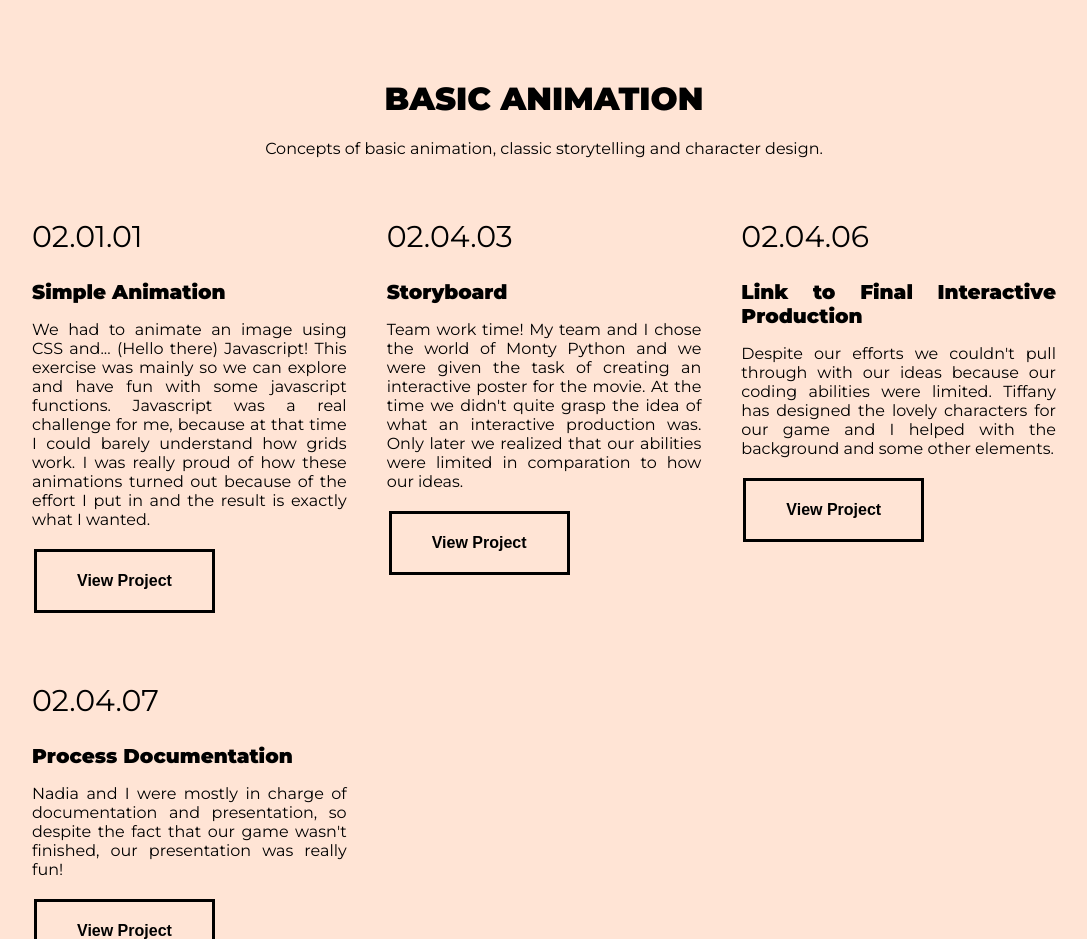
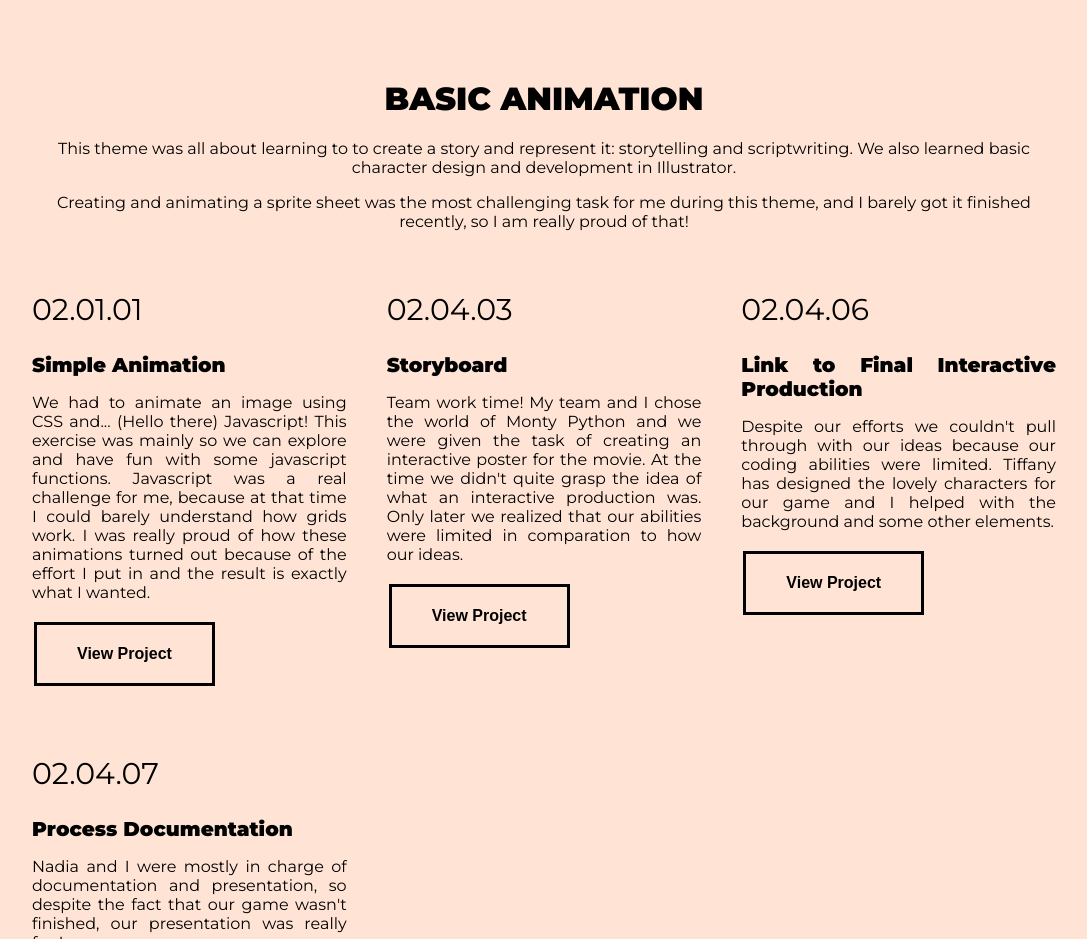
Before and after one commit to georgianadancu/portfolio_1stsemester, a plain HTML site: page portfolio.html in a window 1280 px wide. Shown: the part 1300-2239 px from the top of the page, without its empty margins (96-1183 px from the left). Drawn offline with Linux system fonts and the light colour scheme.

Commit message:
Extra description

```diff
--- a/portfolio.html
+++ b/portfolio.html
@@ -52,7 +52,8 @@
 <!--+*+**+*+*+*PORTFOLIO BASIC ANIMATION*+**+*+*+*+-->
     <div class="basic_animation">
         <h1>BASIC ANIMATION</h1>
-        <p>Concepts of basic animation, classic storytelling and character design.</p>
+        <p>This theme was all about learning to to create a story and represent it: storytelling and scriptwriting. We also learned basic character design and development in Illustrator.</p>
+        <p>Creating and animating a sprite sheet was the most challenging task for me during this theme, and I barely got it finished recently, so I am really proud of that!</p>
         <br>
         <div class="portfolio_buttons">
             <div class="project-box">
```
